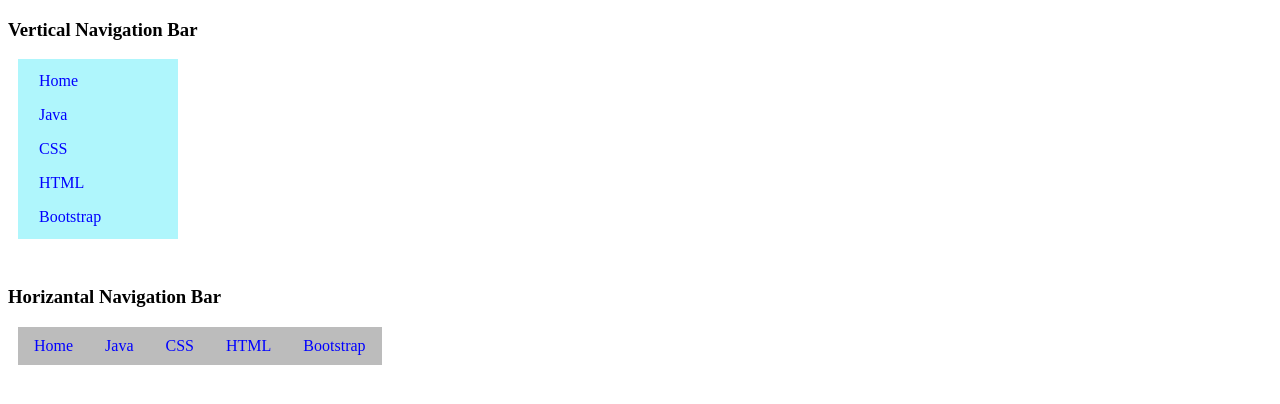
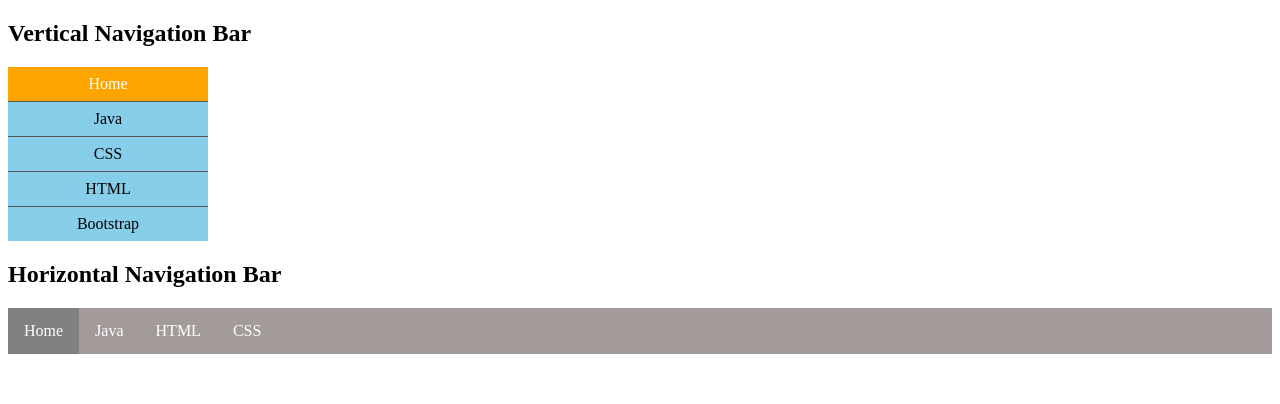
Before and after one commit to mahesh9854/MERN-1, a plain HTML site: page css_Task-2.html in a window 1280 px wide. Drawn offline with Linux system fonts and the light colour scheme.

Commit message:
Update css_Task-2.html

```diff
--- a/css_Task-2.html
+++ b/css_Task-2.html
@@ -1,73 +1,121 @@
 <!DOCTYPE html>
 <html lang="en">
-
 <head>
     <meta charset="UTF-8">
     <meta name="viewport" content="width=device-width, initial-scale=1.0">
-    <title>Task2</title>
+    <title>Task-2</title>
+</head>
 <style>
-        #vertical {
+    span ul {
         list-style-type: none;
-            margin: 10px;
-            padding: 5px;
-            width: 150px;
-            background-color: rgba(154, 244, 252, 0.787);
+        margin: 0;
+        padding: 0;
+        width: 200px;
+        background-color: skyblue;
+    }
+    /* ul {
+      list-style-type: none;
+      margin: 0;
+      padding: 0;
+      width: 200px;
+      background-color: skyblue;
+    } */
+
+    span li a {
+      display: block;
+      color: #000;
+      padding: 8px 16px;
+      text-decoration: none;
     }
 
-        #vertical li {
-            display: block;
-            color: blue;
-            padding: 8px 16px;
+    span li {
+      text-align: center;
+      border-bottom: 1px solid #555;
     }
 
-        #vertical li:hover {
+    span li:last-child {
+      border-bottom: none;
+    }
+
+    span li a.active {
       background-color: orange;
       color: white;
-            cursor: pointer;
     }
 
-        #horizantal {
-            list-style-type: none;
-            margin: 10px;
-            padding: 0px;
-            width: fit-content;
-            overflow:hidden;
-            background-color: rgba(180, 180, 180, 0.887);
+    span li a:hover:not(.active) {
+      background-color: #555;
+      color: white;
     }
 
-        #horizantal li {
-            float: left;
-            color: blue;
-            text-align: center;
-            padding: 10px 16px;
+    div ul {
+        list-style-type: none;
+        margin: 0;
+        padding: 0;
+        overflow: hidden;
+        background-color: #a39a9a;
     }
 
-        #horizantal li:hover {
-            background-color: rgb(132, 132, 132);
-            cursor: pointer;
+    div li {
+        float: left;
+    }
+
+    div li a {
+        display: block;
+        color: white;
+        text-align: center;
+        padding: 14px 16px;
+        text-decoration: none;
+    }
+
+    div li a:hover:not(.active) {
+        background-color: grey;
+    }
+
+    div .active {
+        background-color: grey;
     }
 </style>
-</head>
-
 <body>
-    <h3>Vertical Navigation Bar</h3>
-    <ul id="vertical">
-        <li>Home</li>
-        <li>Java</li>
-        <li>CSS</li>
-        <li>HTML</li>
-        <li>Bootstrap</li>
+<span id="s1">
+    <h2>
+        Vertical Navigation Bar
+    </h2>
+    <ul class="c1">
+        <li>
+            <a class="active" href="#home">Home</a>
+        </li>
+        <li>
+            <a href="#java">Java</a>
+        </li>
+        <li>
+            <a href="#css">CSS</a>
+        </li>
+        <li>
+            <a href="#html">HTML</a>
+        </li>
+        <li>
+            <a href="#bootstrap">Bootstrap</a>
+        </li>
     </ul>
-    <br>
-    <h3>Horizantal Navigation Bar</h3>
-    <ul id="horizantal">
-        <li>Home</li>
-        <li>Java</li>
-        <li>CSS</li>
-        <li>HTML</li>
-        <li>Bootstrap</li>
+</span>
+<div id="s2">
+    <h2>
+        Horizontal Navigation Bar
+    </h2>
+    <ul>
+        <li>
+            <a class="active" href="#home">Home</a>
+        </li>
+        <li>
+            <a href="#java">Java</a>
+        </li>
+        <li>
+            <a href="#html">HTML</a>
+        </li>
+        <li>
+            <a href="#css">CSS</a>
+        </li>
     </ul>
-
+</div>
 </body>
-
 </html>
```
Lines whose indentation alone changed are shown as unchanged.
